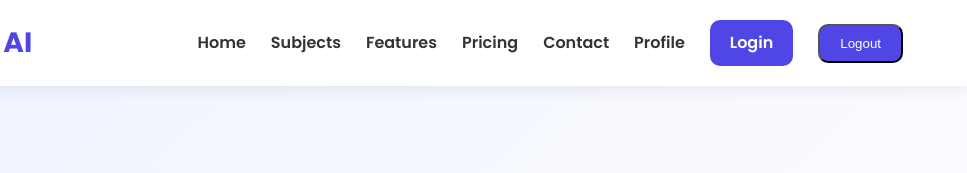
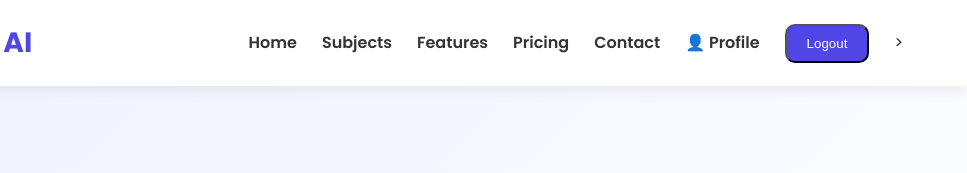
Before and after one commit to oluwabukunmiolaosun-lab/StudyGenuis-AI-, a plain HTML site: page index.html in a window 1280 px wide. Shown: the top 173 px of the page, 313-1280 px from the left. Drawn offline with Linux system fonts and the light colour scheme; no server answers.

Commit message:
Update index.html

```diff
--- a/index.html
+++ b/index.html
@@ -45,10 +45,9 @@
 
             <a href="#contact">Contact</a>
 
-            <a href="profile.html">Profile</a>
+            <a href="profile.html">👤 Profile</a>
 
-            <a href="login.html" class="login-btn">Login</a>
-<button id="logout-btn" class="login-btn">Logout</button>
+<button id="logout-btn" class="login-btn">Logout</button>>
 
         </nav>
 
```
